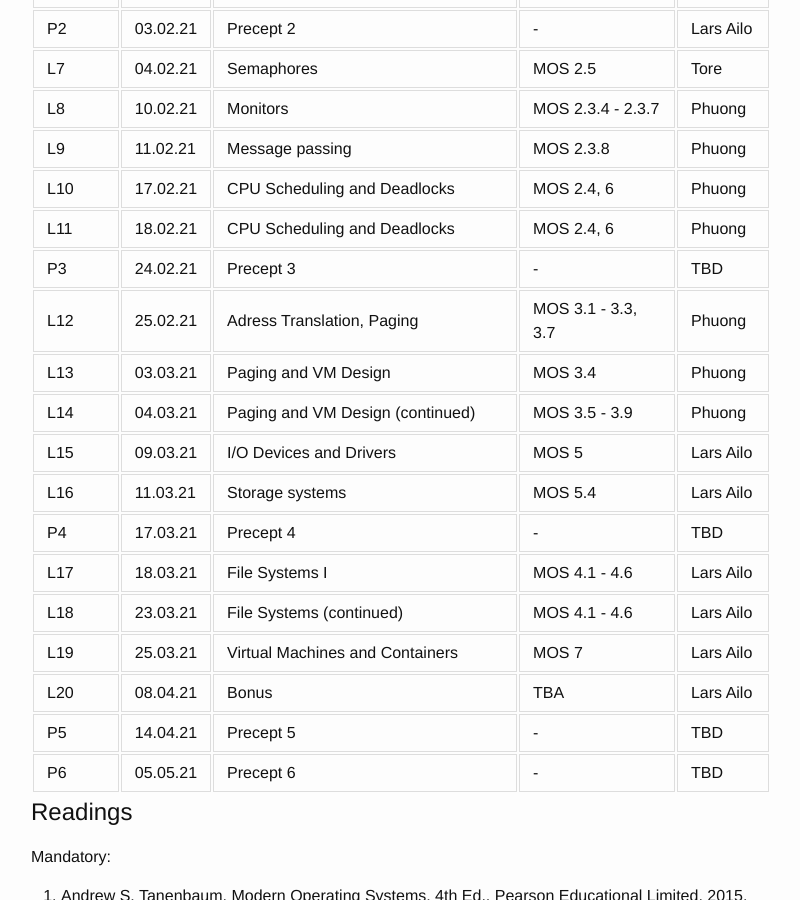
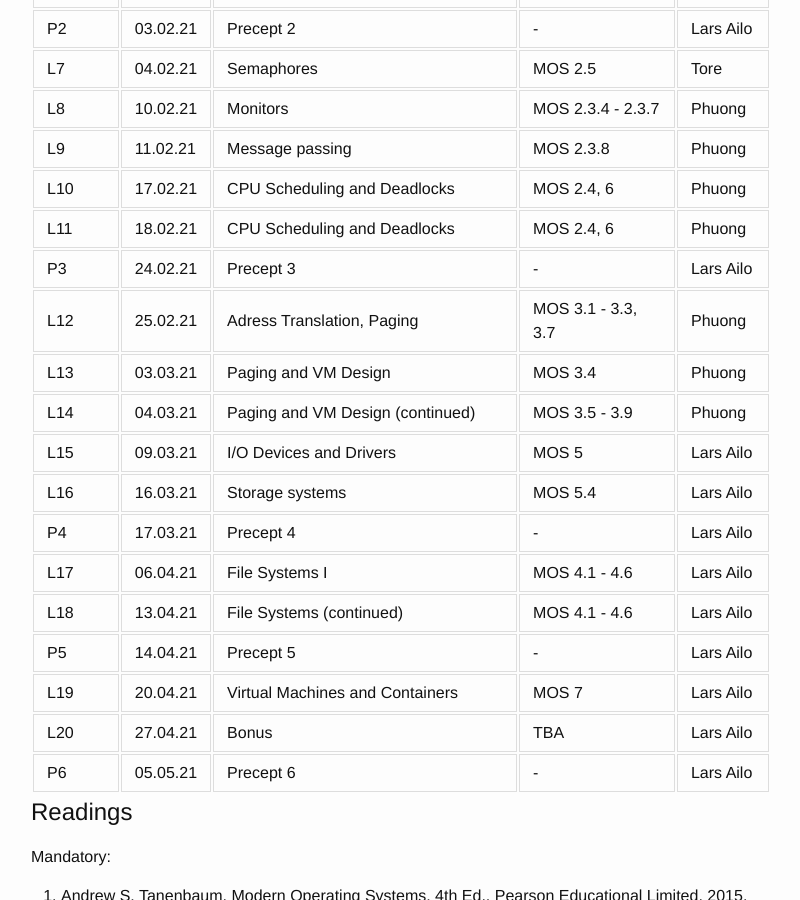
Before and after one commit to uit-inf-2201-s21/uit-inf-2201-s21.github.io, a Jekyll site: the page built from index.md, in a window 1280 px wide and 900 px high, scrolled down 1152 px. Shown: the whole window, without its empty margins (239-1039 px from the left). Built offline with Jekyll 4.4.1, drawn with Linux system fonts in a browser that asks for light colours.

Commit message:
Updated lecture plan

```diff
--- a/index.md
+++ b/index.md
@@ -41,19 +41,19 @@ title: Home
 | L9  | 11.02.21 | Message passing | MOS 2.3.8 | Phuong |
 | L10 | 17.02.21 | CPU Scheduling and Deadlocks | MOS 2.4, 6 | Phuong |
 | L11 | 18.02.21 | CPU Scheduling and Deadlocks | MOS 2.4, 6 | Phuong |
-| P3  | 24.02.21 | Precept 3 | - | TBD |
+| P3  | 24.02.21 | Precept 3 | - | Lars Ailo |
 | L12 | 25.02.21 | Adress Translation, Paging | MOS 3.1 - 3.3, 3.7| Phuong |
 | L13 | 03.03.21 | Paging and VM Design | MOS 3.4 | Phuong |
 | L14 | 04.03.21 | Paging and VM Design (continued) | MOS 3.5 - 3.9 | Phuong |
 | L15 | 09.03.21 | I/O Devices and Drivers | MOS 5 | Lars Ailo |
-| L16 | 11.03.21 | Storage systems | MOS 5.4 | Lars Ailo |
-| P4  | 17.03.21 | Precept 4 | - | TBD |
-| L17 | 18.03.21 | File Systems I | MOS 4.1 - 4.6 | Lars Ailo |
-| L18 | 23.03.21 | File Systems (continued) | MOS 4.1 - 4.6 | Lars Ailo |
-| L19 | 25.03.21 | Virtual Machines and Containers | MOS 7 | Lars Ailo |
-| L20 | 08.04.21 | Bonus | TBA | Lars Ailo |
-| P5  | 14.04.21 | Precept 5 | - | TBD |
-| P6  | 05.05.21 | Precept 6 | - | TBD
+| L16 | 16.03.21 | Storage systems | MOS 5.4 | Lars Ailo |
+| P4  | 17.03.21 | Precept 4 | - | Lars Ailo |
+| L17 | 06.04.21 | File Systems I | MOS 4.1 - 4.6 | Lars Ailo |
+| L18 | 13.04.21 | File Systems (continued) | MOS 4.1 - 4.6 | Lars Ailo |
+| P5  | 14.04.21 | Precept 5 | - | Lars Ailo |
+| L19 | 20.04.21 | Virtual Machines and Containers | MOS 7 | Lars Ailo |
+| L20 | 27.04.21 | Bonus | TBA | Lars Ailo |
+| P6  | 05.05.21 | Precept 6 | - | Lars Ailo |
 
 
 ## Readings
```
